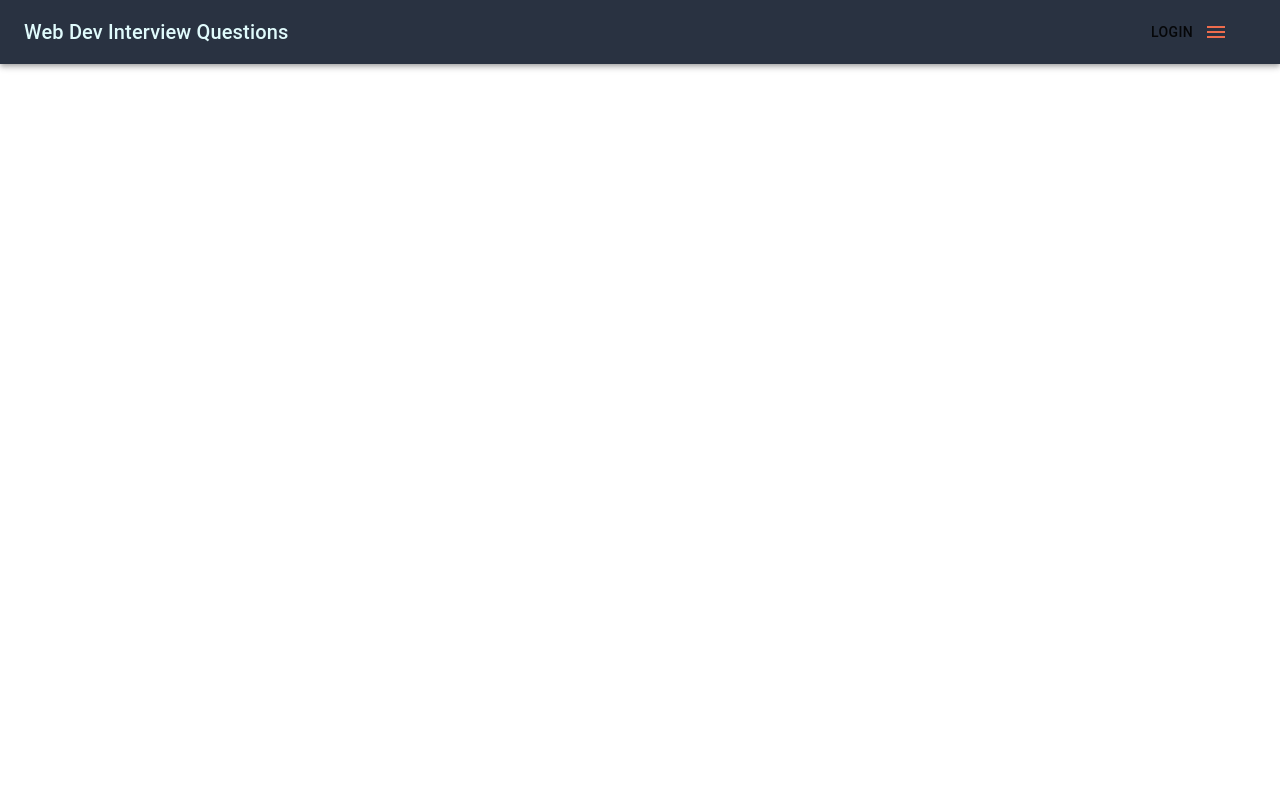
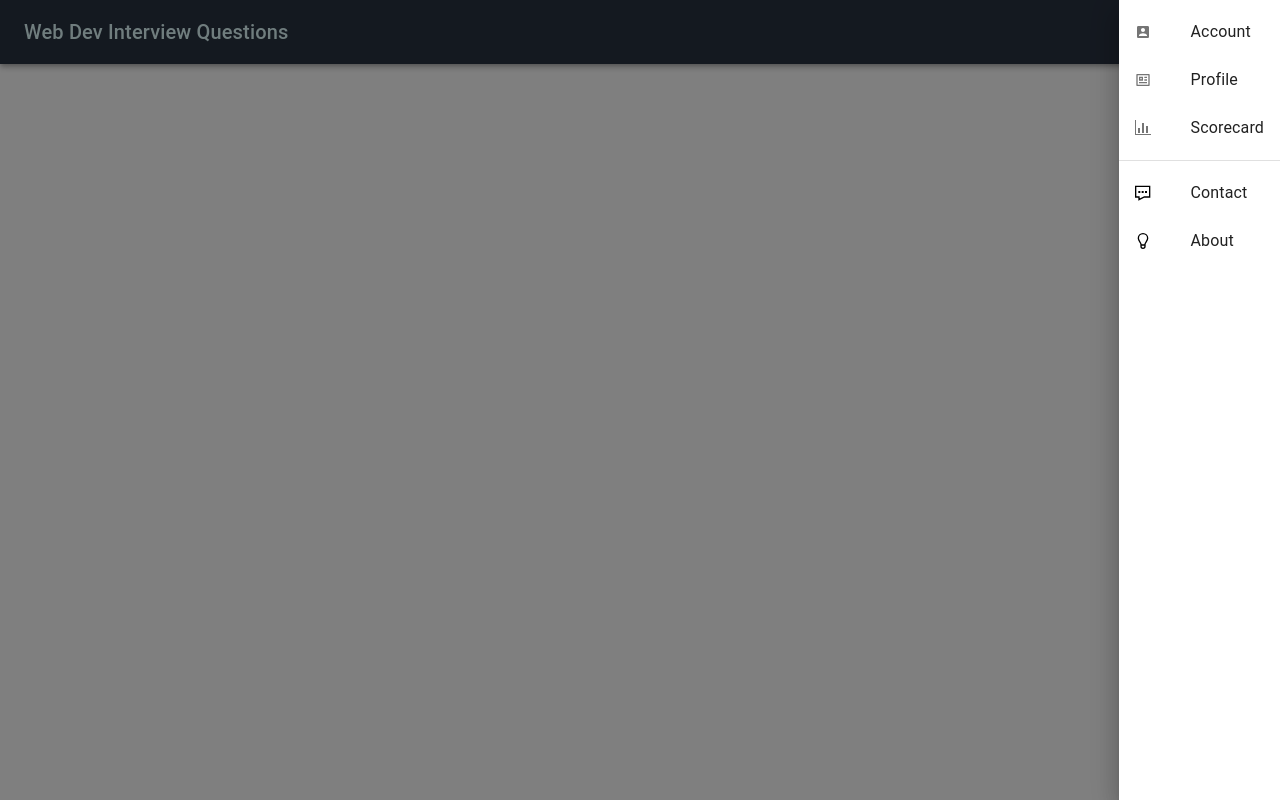
Before and after one commit to DavidAndreww/webDevIQ-frontEnd, a React (Create React App) app: page / in a window 1280 px wide. Both pictures are taken after a click on the button 1216 px from the left and 32 px from the top of the page. Built offline with nearby package versions, Linux system fonts and the light colour scheme; the HTML template or start-up script is replaced by a standard one.

Commit message:
working on side bar nav

```diff
--- a/package.json
+++ b/package.json
@@ -10,6 +10,7 @@
     "@testing-library/user-event": "^7.2.1",
     "react": "^16.13.1",
     "react-dom": "^16.13.1",
+    "react-icons": "^3.10.0",
     "react-redux": "^7.2.0",
     "react-router": "^5.2.0",
     "react-router-dom": "^5.2.0",
--- a/src/app.css
+++ b/src/app.css
@@ -1,3 +1,11 @@
+/* colors
+dark blue = #293241
+orange = #ee6c4d
+light navy = #3d5a80
+sky = #98c1d9
+ice = #e0fbfc */
+
+
 @import url('https://fonts.googleapis.com/css2?family=Inconsolata:wght@500&display=swap');
 
 
@@ -9,3 +17,8 @@ body {
 #loginButton {
   color: #ee6c4d;
 }
+
+.menuIcon {
+  font-size: 25px;
+  color: #293241;
+}
--- a/src/components/nav.js
+++ b/src/components/nav.js
@@ -13,8 +13,10 @@ import Divider from '@material-ui/core/Divider';
 import ListItem from '@material-ui/core/ListItem';
 import ListItemIcon from '@material-ui/core/ListItemIcon';
 import ListItemText from '@material-ui/core/ListItemText';
-import InboxIcon from '@material-ui/icons/MoveToInbox';
-import MailIcon from '@material-ui/icons/Mail';
+import { MdAccountBox } from "react-icons/md";
+import { RiProfileLine } from "react-icons/ri";
+import { GoGraph } from "react-icons/go";
+import { GrContact, GrInfo } from "react-icons/gr";
 
 
 const useStyles = makeStyles((theme) => ({
@@ -58,21 +60,39 @@ export default function ButtonAppBar() {
       onKeyDown={toggleDrawer(anchor, false)}
     >
       <List>
-        {['Inbox', 'Starred', 'Send email', 'Drafts'].map((text, index) => (
-          <ListItem button key={text}>
-            <ListItemIcon>{index % 2 === 0 ? <InboxIcon /> : <MailIcon />}</ListItemIcon>
-            <ListItemText primary={text} />
+      <ListItem button>
+          <ListItemIcon>
+            <MdAccountBox className='menuIcon' />
+          </ListItemIcon>
+          <ListItemText primary="Account" />
         </ListItem>
-        ))}
+        <ListItem button>
+          <ListItemIcon>
+            <RiProfileLine className='menuIcon' />
+          </ListItemIcon>
+          <ListItemText primary="Profile" />
+        </ListItem>
+        <ListItem button>
+          <ListItemIcon>
+            <GoGraph className='menuIcon' />
+          </ListItemIcon>
+          <ListItemText primary="Scorecard" />
+        </ListItem>
       </List>
       <Divider />
       <List>
-        {['All mail', 'Trash', 'Spam'].map((text, index) => (
-          <ListItem button key={text}>
-            <ListItemIcon>{index % 2 === 0 ? <InboxIcon /> : <MailIcon />}</ListItemIcon>
-            <ListItemText primary={text} />
+      <ListItem button>
+          <ListItemIcon>
+            <GrContact className='menuIcon' />
+          </ListItemIcon>
+          <ListItemText primary="Contact" />
         </ListItem>
-        ))}
+        <ListItem button>
+          <ListItemIcon>
+            <GrInfo className='menuIcon' />
+          </ListItemIcon>
+          <ListItemText primary="About" />
+        </ListItem>
       </List>
     </div>
   )
@@ -85,14 +105,20 @@ export default function ButtonAppBar() {
             Web Dev Interview Questions
           </Typography>
           <Button id='loginButton'>Login</Button>
-          <React.Fragment>
-          <IconButton edge="start" className={classes.menuButton} color="inherit" aria-label="menu" onClick={toggleDrawer(true)}>
+          <div>
+            {['right'].map((anchor) => (
+              <React.Fragment key={anchor}>
+                <Button onClick={toggleDrawer(anchor, true)}>
+                  <IconButton edge="start" className={classes.menuButton} color="inherit" aria-label="menu">
                     <MenuIcon />
                   </IconButton>
-          <Drawer onClose={toggleDrawer(false)}>
-            {list}
+                </Button>
+                <Drawer anchor={anchor} open={state[anchor]} onClose={toggleDrawer(anchor, false)}>
+                  {list(anchor)}
                 </Drawer>
               </React.Fragment>
+            ))}
+          </div>
         </Toolbar>
       </AppBar>
     </div>
```
Also changed, not shown: 1 other file (tests, documents, lock files or other folders). Lines whose indentation alone changed are shown as unchanged.
